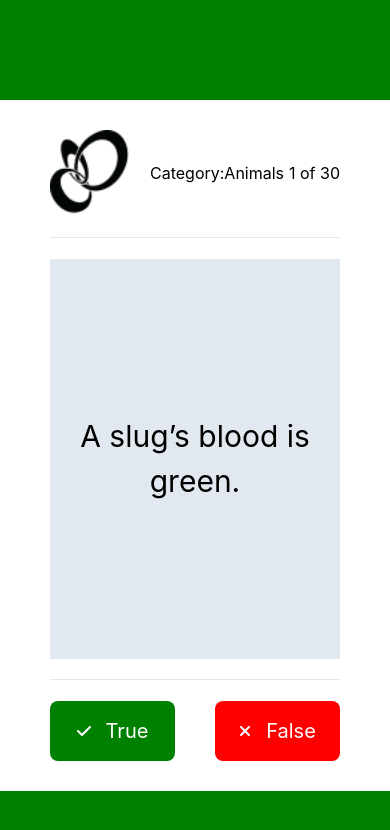
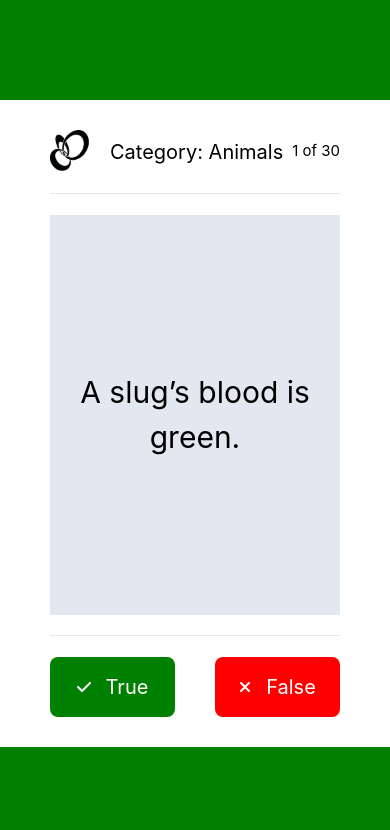
Before and after one commit to alex742022/trivia-challenge, a Next.js app: page /questions in a window 390 px wide. Shown: the top 830 px of the page. Built offline with nearby package versions, Linux system fonts and the light colour scheme.

Commit message:
make it responsive

```diff
--- a/components/questions-container.js
+++ b/components/questions-container.js
@@ -37,13 +37,13 @@ export default function QuestionsContainer({ results }) {
             width={100}
             height={100}
             alt="Logo"
-            className="w-[80px]"
+            className="w-[40px] sm:w-[80px]"
           />
-          <h2>Category:{results[currentQuestions].category}</h2>
+          <h2 className="text-[20px] sm:text-[30px]">Category: {results[currentQuestions].category}</h2>
         </div>
-        <div>
+        <small className="text-[15px] sm:text-[20px]">
           {currentQuestions + 1} of {results.length}
-        </div>
+        </small>
       </div>
       <hr className="h-[2px] my-[20px]" />
       <div className="m-auto max-w-[600px]] h-[400px] bg-slate-200 flex justify-center items-center p-[20px]">
```
